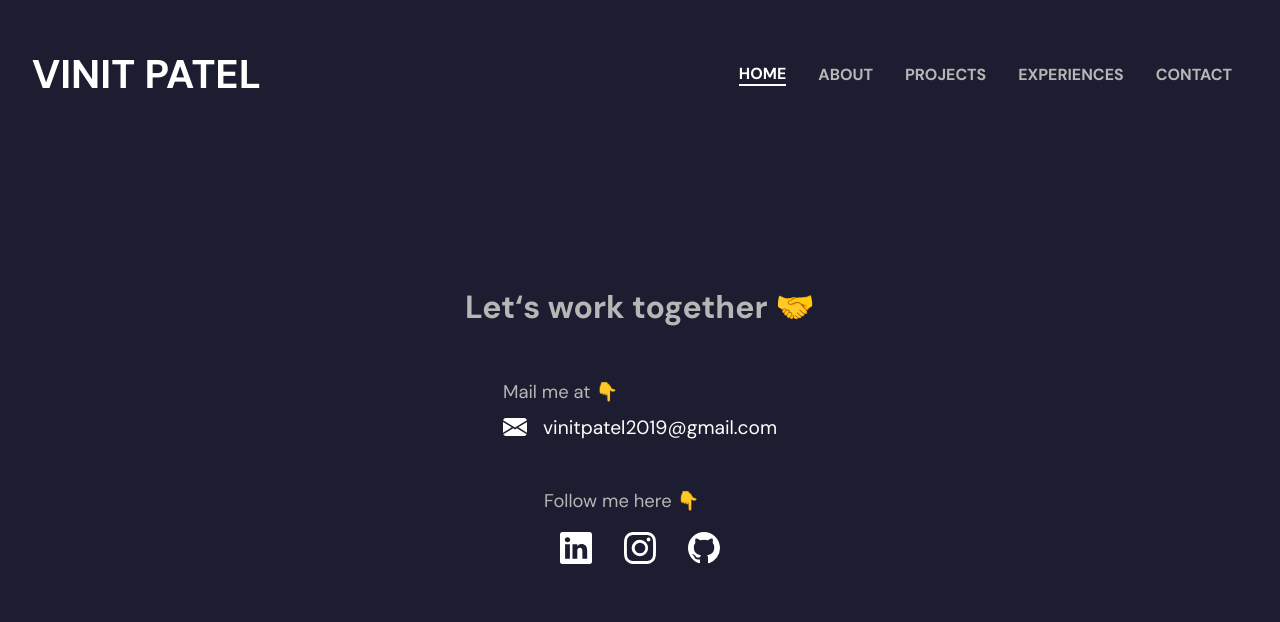
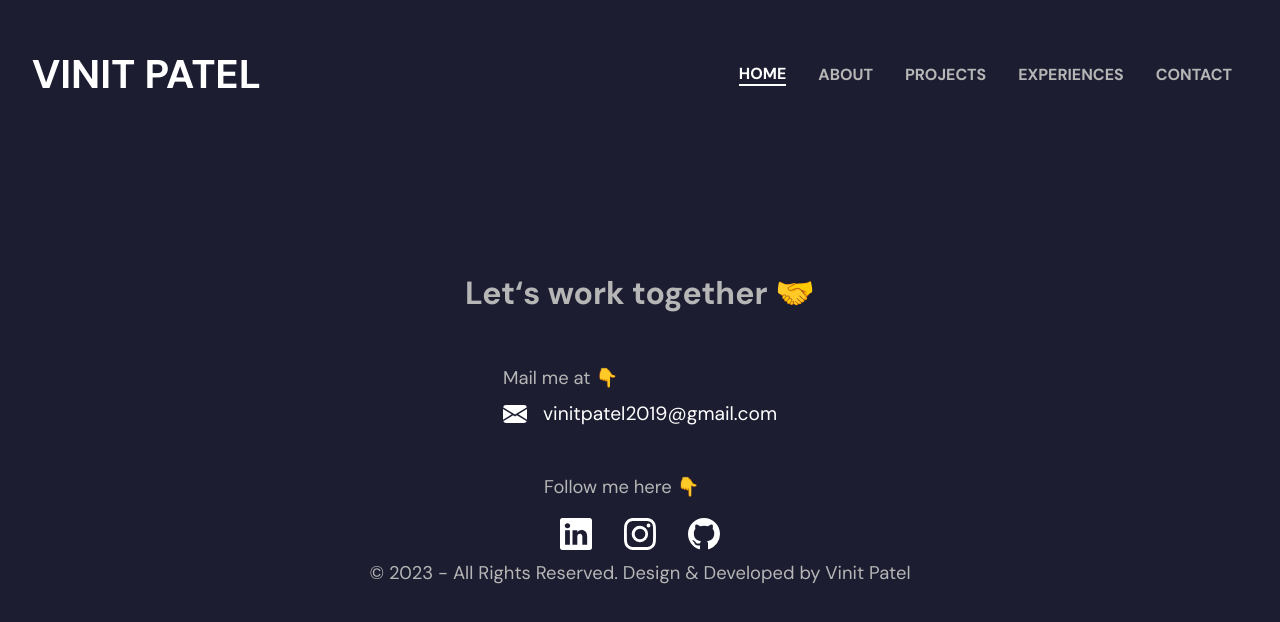
Before and after one commit to Hosting-Api/Portfoleo, a Next.js app: page / in a window 1280 px wide. Shown: the part 3451-4073 px from the top of the page. Built offline with nearby package versions, Linux system fonts and the light colour scheme.

Commit message:
Update index.js

```diff
--- a/components/footer/index.js
+++ b/components/footer/index.js
@@ -77,7 +77,7 @@ const Footer = () => {
 
 
       </div>
-
+      <p>© 2023 - All Rights Reserved. Design & Developed by Vinit Patel</p>
     </>
   );
 };
```
